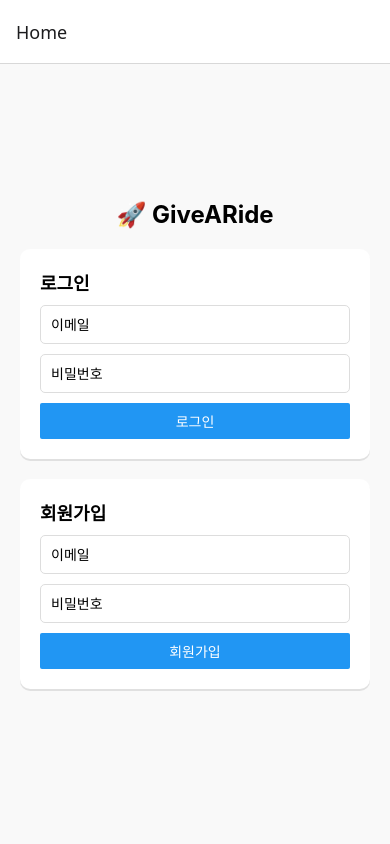
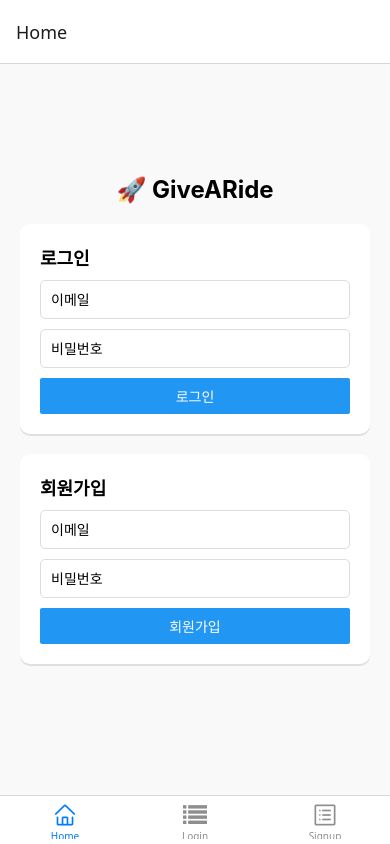
Before and after one commit to lgswin/GiveARide, a React Native app: screen / in a window 390 px wide. Built offline with nearby package versions, Linux system fonts and the light colour scheme.

Commit message:
add tab navigation

```diff
--- a/App.tsx
+++ b/App.tsx
@@ -1,6 +1,7 @@
 import React from "react";
 import { NavigationContainer } from "@react-navigation/native";
 import { createNativeStackNavigator } from "@react-navigation/native-stack";
+import TabNavigation from './Navigations/TabNavigation';
 import LoginScreen from "./screens/LoginScreen";
 import SignUpScreen from "./screens/SignUpScreen";
 import HomeScreen from "./screens/HomeScreen"; // 홈 화면 추가
@@ -10,11 +11,7 @@ const Stack = createNativeStackNavigator();
 export default function App() {
   return (
     <NavigationContainer>
-      <Stack.Navigator>
-        <Stack.Screen name="Home" component={HomeScreen} />
-        <Stack.Screen name="Login" component={LoginScreen} />
-        <Stack.Screen name="SignUp" component={SignUpScreen} />
-      </Stack.Navigator>
+        <TabNavigation />
     </NavigationContainer>
   );
 }
--- /dev/null
+++ b/Navigations/TabNavigation.tsx
@@ -0,0 +1,46 @@
+import React from 'react';
+import { createBottomTabNavigator } from '@react-navigation/bottom-tabs';
+import FontAwesome from '@expo/vector-icons/FontAwesome';
+import AntDesign from '@expo/vector-icons/AntDesign';
+
+import HomeScreen from '../screens/HomeScreen';
+import LoginScreen from '../screens/LoginScreen';
+import SignupScreen from '../screens/SignUpScreen';
+
+const Tab = createBottomTabNavigator();
+
+const TabNavigation = () => {
+  return (
+    <Tab.Navigator>
+      <Tab.Screen
+        name="Home"
+        component={HomeScreen}
+        options={{
+            tabBarIcon: ({ color }) => (
+                <AntDesign name="home" size={24} color={color} />
+              )
+        }}
+      />
+      <Tab.Screen
+        name="Login"
+        component={LoginScreen}
+        options={{
+            tabBarIcon: ({ color }) => (
+                <FontAwesome name="list" size={24} color={color} />
+              )
+        }}
+      />
+      <Tab.Screen
+        name="Signup"
+        component={SignupScreen}
+        options={{
+            tabBarIcon: ({ color }) => (
+                <AntDesign name="profile" size={24} color={color} />
+              )
+        }}
+      />
+    </Tab.Navigator>
+  );
+};
+
+export default TabNavigation;
--- a/package.json
+++ b/package.json
@@ -9,6 +9,7 @@
     "web": "expo start --web"
   },
   "dependencies": {
+    "@react-navigation/bottom-tabs": "^7.2.1",
     "@react-navigation/native": "^7.0.15",
     "@react-navigation/native-stack": "^7.2.1",
     "expo": "~52.0.36",
@@ -16,12 +17,15 @@
     "firebase": "^11.4.0",
     "react": "18.3.1",
     "react-native": "0.76.7",
+    "react-native-safe-area-context": "4.12.0",
     "react-native-screens": "~4.4.0",
-    "react-native-safe-area-context": "4.12.0"
+    "tailwindcss": "^3.4.17"
   },
   "devDependencies": {
     "@babel/core": "^7.25.2",
     "@types/react": "~18.3.12",
+    "@types/react-native": "^0.72.8",
+    "metro-react-native-babel-preset": "^0.77.0",
     "typescript": "^5.3.3"
   },
   "private": true,
--- /dev/null
+++ b/tsconfig.json
@@ -0,0 +1,4 @@
+{
+  "compilerOptions": {},
+  "extends": "expo/tsconfig.base"
+}
```
Also changed, not shown: tailwind.config.js (added, +12 -0 lines), 1 other file (tests, documents, lock files or other folders).
